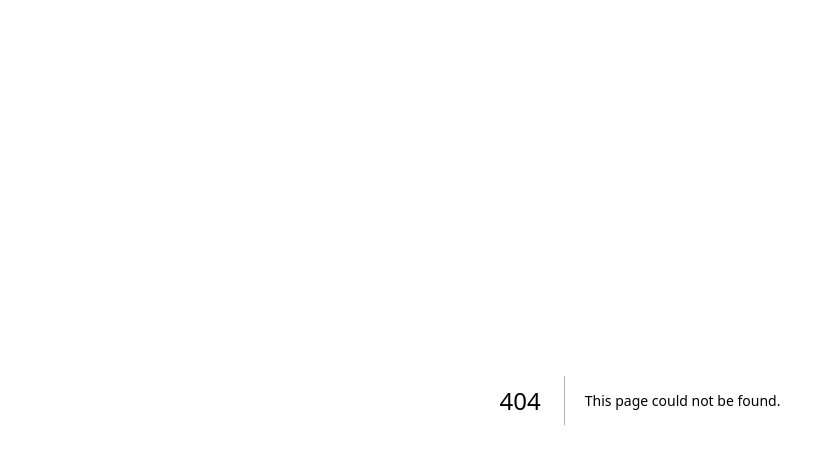
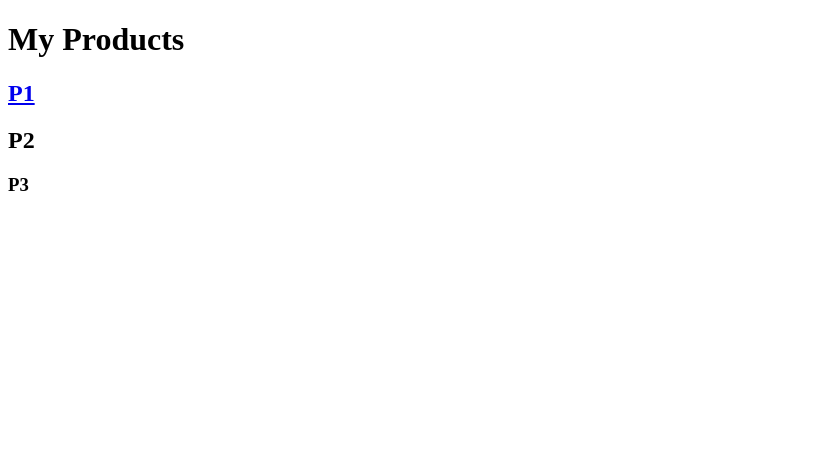
Before and after one commit to VismayaSathyan/next-routing-demo, a Next.js app: page /products in a window 1280 px wide. Before the commit this address had no page. Shown: the top 464 px of the page, without its empty margins (0-835 px from the left). Built offline with nearby package versions, Linux system fonts and the light colour scheme.

Commit message:
dynamic routing with products folder ->[productId]folder-> the component taskes it as params

```diff
--- /dev/null
+++ b/src/app/products/[productId]/page.tsx
@@ -0,0 +1,3 @@
+export default function ProductDetails({ params }: { params: { productId: string } }) {
+  return <h1>Product Details {params.productId}</h1>
+}
--- /dev/null
+++ b/src/app/products/page.tsx
@@ -0,0 +1,10 @@
+export default function Products() {
+  return (
+    <>
+      <h1>My Products</h1>
+      <h2 ><a href="../products/1">P1</a></h2>
+      <h2>P2</h2>
+      <h3>P3</h3>
+    </>
+  )
+}
```
